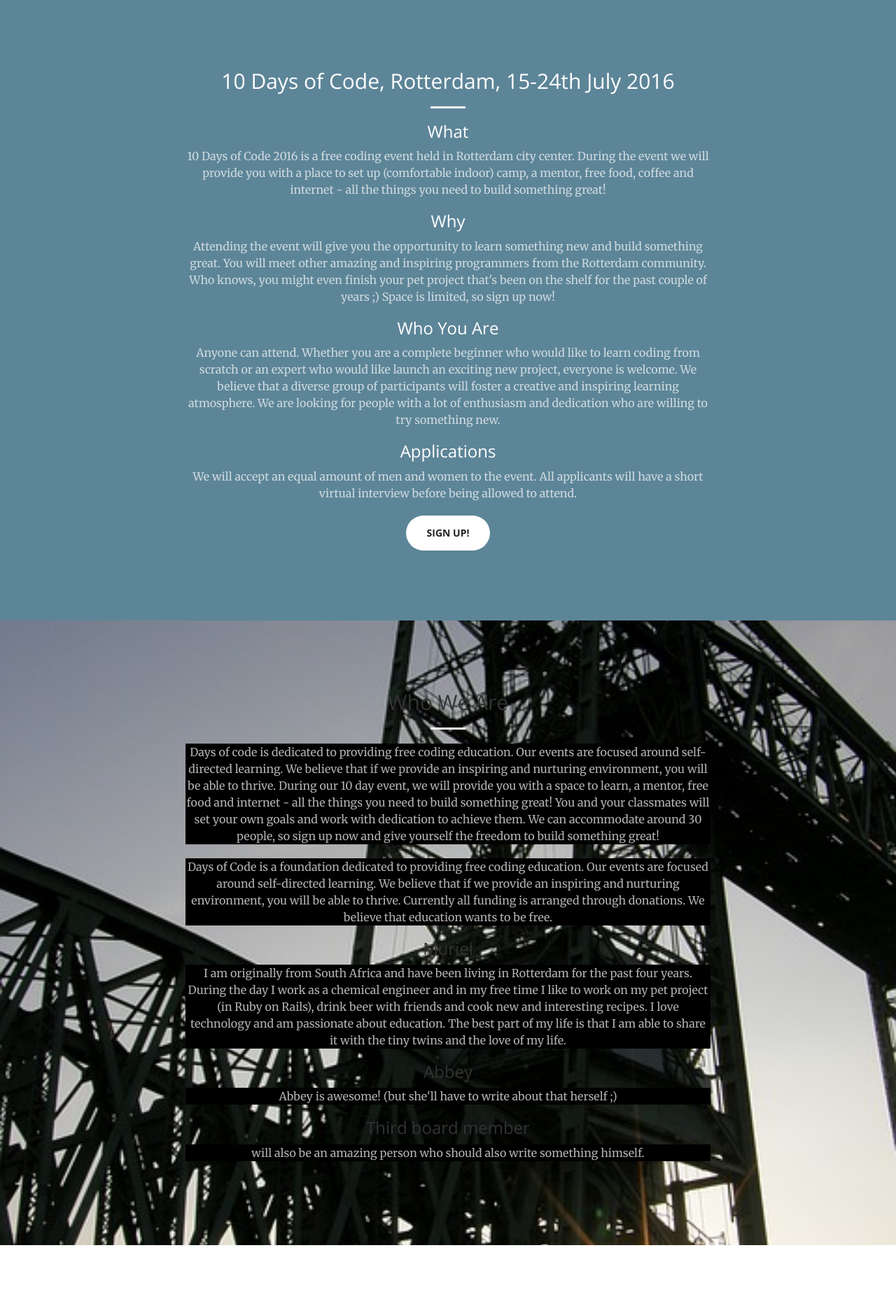
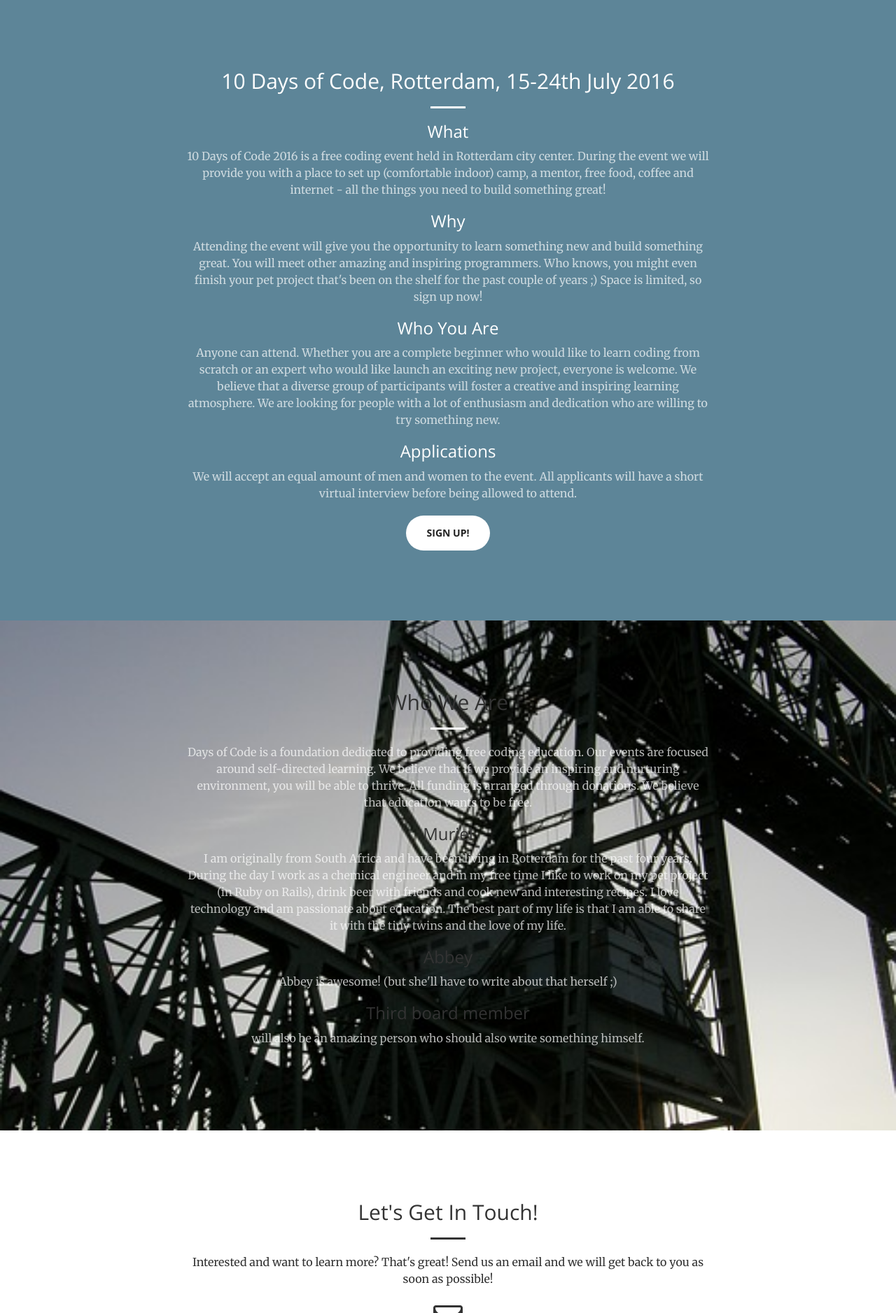
Before and after one commit to abbeywaldron/daysofcode, a PHP site: page /main.html in a window 1280 px wide. Shown: the part 801-2678 px from the top of the page at 70% size. Run offline with PHP 8.4, Linux system fonts and the light colour scheme.

Commit message:
changes to the description text

```diff
--- a/css/creative.css
+++ b/css/creative.css
@@ -213,7 +213,8 @@ header {
     -o-background-size: cover;
 }
 
-.who p {
+.who p h3 h2{
+     color: white;
      background-color: black;
 }
 
--- a/main.html
+++ b/main.html
@@ -99,7 +99,7 @@
 		    <p class="text-faded">10 Days of Code 2016 is a free coding event held in Rotterdam city center. During the event we will provide you with a place to set up (comfortable indoor) camp, a mentor, free food, coffee and internet - all the things you need to build something great!</p>
 
 		    <h3>Why</h3>
-		    <p class="text-faded">Attending the event will give you the opportunity to learn something new and build something great. You will meet other amazing and inspiring programmers from the Rotterdam community. Who knows, you might even finish your pet project that's been on the shelf for the past couple of years ;) Space is limited, so sign up now!</p>
+		    <p class="text-faded">Attending the event will give you the opportunity to learn something new and build something great. You will meet other amazing and inspiring programmers. Who knows, you might even finish your pet project that's been on the shelf for the past couple of years ;) Space is limited, so sign up now!</p>
 
 		    <h3>Who You Are</h3>
 		    <p class="text-faded">Anyone can attend. Whether you are a complete beginner who would like to learn coding from scratch or an expert who would like launch an exciting new project, everyone is welcome. We believe that a diverse group of participants will foster a creative and inspiring learning atmosphere. We are looking for people with a lot of enthusiasm and dedication who are willing to try something new.</p>
@@ -122,10 +122,9 @@
           <div class="col-lg-8 col-lg-offset-2 text-center">
             <h2 class="section-heading">Who We Are</h2>
             <hr class="light">
-            <p class="text-faded">Days of code is dedicated to providing free coding education. Our events are focused around self-directed learning. We believe that if we provide an inspiring and nurturing environment, you will be able to thrive. During our 10 day event, we will provide you with a space to learn, a mentor, free food and internet - all the things you need to build something great! You and your classmates will set your own goals and work with dedication to achieve them. We can accommodate around 30 people, so sign up now and give yourself the freedom to build something great!</p>
 
 
-	    <p class="text-faded">Days of Code is a foundation dedicated to providing free coding education. Our events are focused around self-directed learning. We believe that if we provide an inspiring and nurturing environment, you will be able to thrive. Currently all funding is arranged through donations. We believe that education wants to be free.</p>
+	    <p class="text-faded">Days of Code is a foundation dedicated to providing free coding education. Our events are focused around self-directed learning. We believe that if we provide an inspiring and nurturing environment, you will be able to thrive. All funding is arranged through donations. We believe that education wants to be free.</p>
 
 	    <h3>Muriel</h3>
 	    <p class="text-faded">I am originally from South Africa and have been living in Rotterdam for the past four years. During the day I work as a chemical engineer and in my free time I like to work on my pet project (in Ruby on Rails), drink beer with friends and cook new and interesting recipes. I love technology and am passionate about education. The best part of my life is that I am able to share it with the tiny twins and the love of my life.</p>
```
